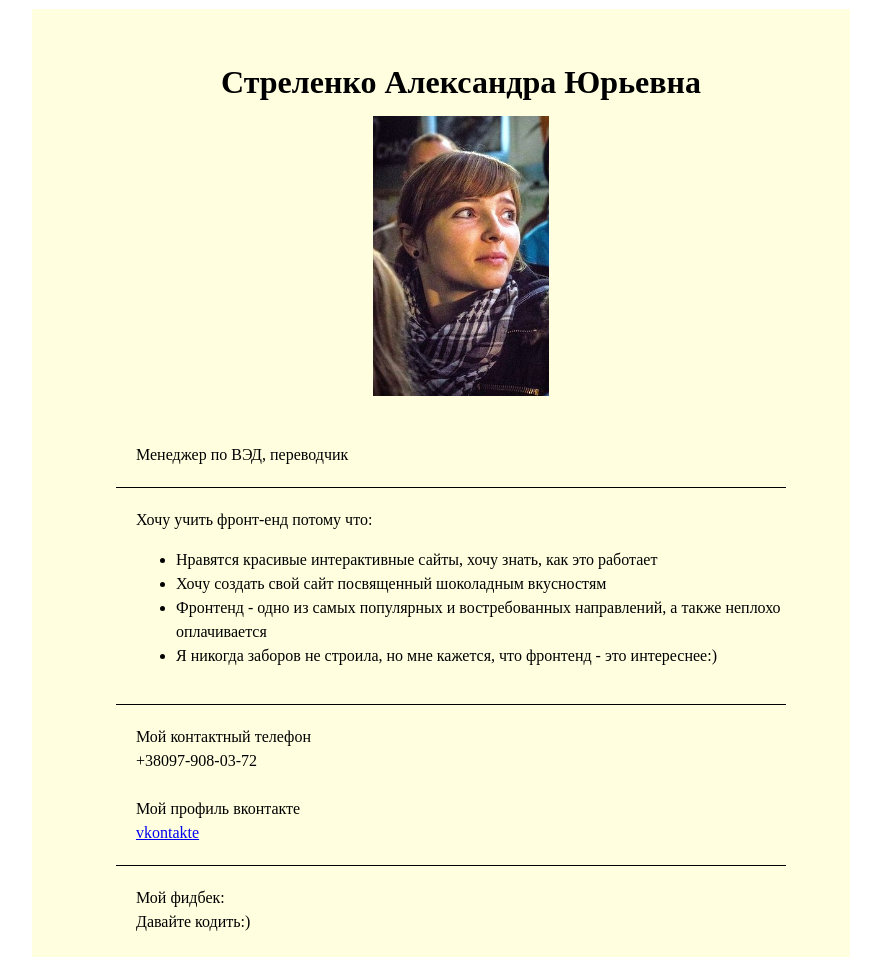
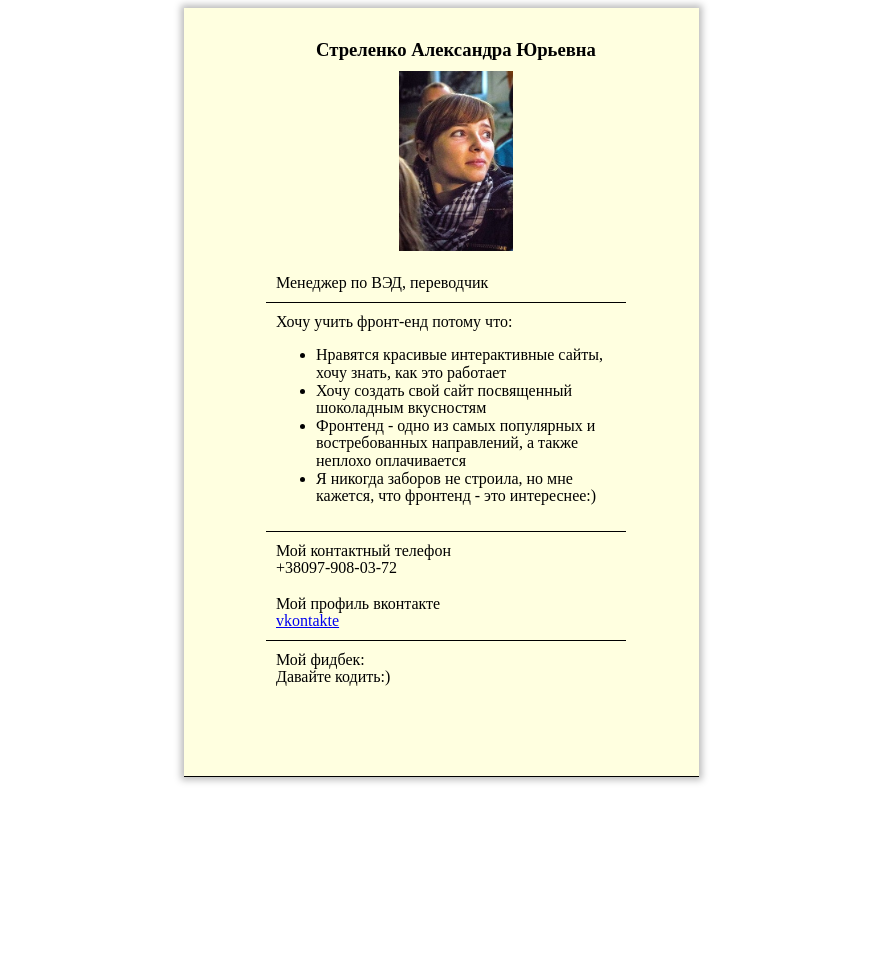
Before and after one commit to AlexxStrelka/GoFrontend-Hometasks, a plain HTML site: page index.html in a window 1280 px wide. Shown: the top 957 px of the page, without its empty margins (199-1080 px from the left). After the commit the page ends 800 px from the top, so only its background shows below. Drawn offline with Linux system fonts and the light colour scheme.

Commit message:
Shadow added, size corrected.

```diff
--- a/styles.css
+++ b/styles.css
@@ -5,29 +5,29 @@ body {
 
 .container {
     background-color: lightyellow;
-    height: 1440px;
-    width: 798px;
-    border: solid 1px white;
+    height: 748px;
+    width: 505px;
     margin: auto;
     font-size: 16px;
+    box-shadow: 0px 0px 7px 3px #bbbbbb;
     }
 div {
-    width: 650px;
-    padding-left: 20px;
-    padding-bottom: 20px;
-    padding-top: 20px;
+    width: 350px;
+    padding-left: 10px;
+    padding-bottom: 10px;
+    padding-top: 10px;
     border-bottom: 1px solid white;
     text-align: left;
     margin: auto;
-    line-height: 1.5em;
+    line-height: 1.1em;
     border-bottom: 1px solid black;
 }
  img {
-     height: 280px;
+     height: 180px;
  }
 
 .header {
-    width: 650px;
+    width: 350px;
     padding-left: 20px;
     border-bottom: none;
     text-align: center;
@@ -36,3 +36,8 @@ div {
  .footer {
      border-bottom: none;
  }
+
+ h1 {
+     font-size: 14pt;
+     font-family: serif;
+ }
```
